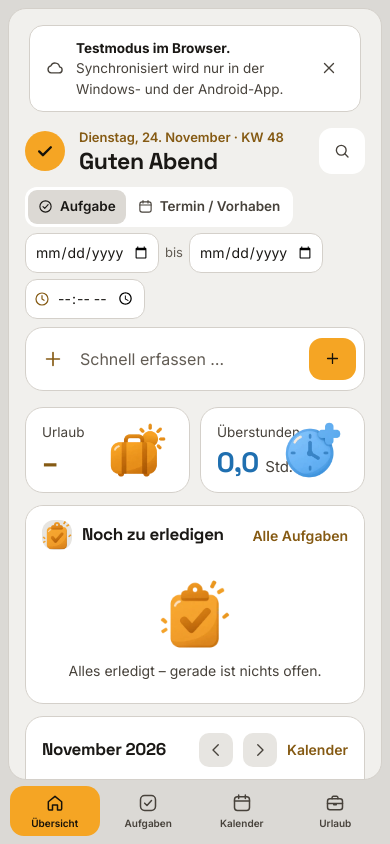
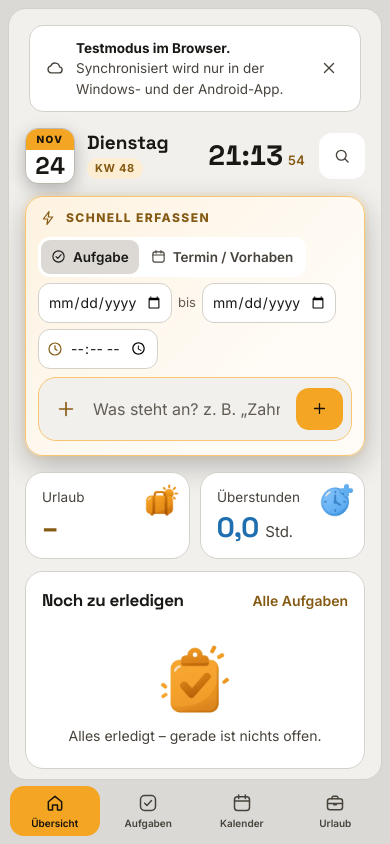
Before and after one commit to The0ba1d/Arbeitsplaner, a plain HTML site: page index.html in a window 390 px wide. Drawn offline with Linux system fonts and the light colour scheme.

Commit message:
Arbeitsplaner 1.15.0

```diff
--- a/index.html
+++ b/index.html
@@ -8,7 +8,7 @@
 <link rel="manifest" href="manifest.webmanifest">
 <link rel="icon" type="image/png" href="icon-256.png">
 <link rel="apple-touch-icon" href="icon-256.png">
-<script>window.AP_WEB = {version: "1.14.0"};</script>
+<script>window.AP_WEB = {version: "1.15.0"};</script>
 <title>Arbeitsplaner</title>
 <style>
 @font-face{font-family:"Inter";src:url("fonts/inter.woff2") format("woff2");font-weight:100 900;font-display:swap}
@@ -608,6 +608,24 @@ body.detail-big .d-head{padding:16px 18px 14px 28px}
 .hm-head .ttl{flex:1 1 300px;min-width:0}
 .hm-logo,.hm-search{display:none!important}
 .hm-date{font-size:15px;font-weight:600;color:var(--accent-text)}
+.hm-when{display:flex;align-items:center;gap:18px}
+.hm-cal{width:66px;height:72px;flex:none;display:flex;flex-direction:column;overflow:hidden;border-radius:16px;background:var(--card);border:1px solid var(--line-2);box-shadow:0 6px 18px rgba(0,0,0,.25)}
+.hm-cal span{padding:5px 0 4px;text-align:center;font-size:11.5px;font-weight:800;letter-spacing:.14em;background:var(--accent);color:var(--on-accent)}
+.hm-cal b{flex:1;display:grid;place-items:center;font-family:var(--font-head);font-size:32px;font-weight:700;line-height:1;font-variant-numeric:tabular-nums}
+.hm-dt{display:flex;flex-direction:column;align-items:flex-start;gap:2px;min-width:0}
+.hm-dt b{font-family:var(--font-head);font-size:28px;font-weight:700;line-height:1.1}
+.hm-dt span{font-size:15px;color:var(--fg-2);white-space:nowrap}
+.hm-kw{margin-top:5px;font-style:normal;font-size:12px;font-weight:700;letter-spacing:.06em;padding:3px 10px;border-radius:999px;background:var(--accent-soft);color:var(--accent-text)}
+.hm-clock{display:flex;align-items:baseline;gap:5px;margin-left:6px;padding-left:22px;border-left:1px solid var(--line-2)}
+.hm-clock b{font-family:var(--font-head);font-size:46px;font-weight:700;line-height:1;letter-spacing:-.02em;font-variant-numeric:tabular-nums}
+.hm-clock small{width:2ch;font-size:17px;font-weight:600;color:var(--accent-text);font-variant-numeric:tabular-nums}
+.hm-qa{padding:14px 16px 16px;border-radius:22px;border:1px solid var(--accent-line);background:linear-gradient(135deg, color-mix(in srgb, var(--accent) 14%, var(--card)), color-mix(in srgb, var(--accent) 4%, var(--card)) 70%);box-shadow:0 0 0 4px color-mix(in srgb, var(--accent) 7%, transparent), 0 10px 30px rgba(0,0,0,.25)}
+.hm-qa-h{display:flex;align-items:baseline;flex-wrap:wrap;gap:4px 10px;margin:0 2px 10px}
+.hm-qa-h .i{width:16px;height:16px;color:var(--accent-text);align-self:center}
+.hm-qa-h b{font-size:12px;font-weight:800;letter-spacing:.12em;text-transform:uppercase;color:var(--accent-text)}
+.hm-qa-h small{font-size:12.5px;color:var(--fg-2)}
+.hm-qa .qa{background:var(--panel);border-color:var(--accent-line)}
+.hm-qa .qa:focus-within{border-color:var(--accent);box-shadow:0 0 0 3px color-mix(in srgb, var(--accent) 22%, transparent)}
 .hm-head h1{font-size:40px;font-weight:700;line-height:1.1;margin-top:4px}
 .hm-qa{flex:0 1 720px;min-width:0}
 .hm-qa .qa-opts{margin-bottom:8px}
@@ -1188,8 +1206,16 @@ body.is-dragging,body.is-dragging *{cursor:grabbing!important}
 @media (min-width:640px) and (max-width:899px){ .hm-bar{display:flex} }
 @media (max-width:639px){
   .tab-x{display:none} .tab-more{display:flex}
-  .hm-logo,.hm-search{display:grid!important}
+  .hm-search{display:grid!important}
   .hm-head{gap:12px 14px;margin-bottom:16px}
+  .hm-when{gap:12px}
+  .hm-cal{width:50px;height:56px;border-radius:13px} .hm-cal span{font-size:10px;padding:3px 0} .hm-cal b{font-size:24px}
+  .hm-dt b{font-size:19px} .hm-dt span{font-size:13px} .hm-kw{font-size:11px;padding:2px 8px;margin-top:3px}
+  .hm-clock{margin-left:auto;padding-left:12px} .hm-clock b{font-size:28px} .hm-clock small{font-size:13px}
+  .hm-qa{padding:12px 12px 14px;border-radius:18px} .hm-qa-h small{display:none}
+  .hm-dt span{display:none} .hm-clock{border-left:0}
+  .hm-stat{padding-right:16px} .hs-emb{width:34px;height:34px;top:10px;right:10px;transform:none}
+  .hm-card > header .emb.hd{display:none}
   .hm-head .ttl{flex:1 1 0}
   .hm-date{font-size:13px}
   .hm-head h1{font-size:23px;margin-top:2px}
@@ -1354,6 +1380,7 @@ window.DEFAULT_THEME = 'glut-bernstein';
   <symbol id="i-back" viewBox="0 0 24 24"><path d="M19 12H5M11 6l-6 6 6 6"/></symbol>
   <symbol id="i-expand" viewBox="0 0 24 24"><path d="M14 4h6v6M10 20H4v-6M20 4l-6.5 6.5M4 20l6.5-6.5"/></symbol>
   <symbol id="i-cake" viewBox="0 0 24 24"><path d="M4 21h16M5 21v-6.5A2.5 2.5 0 0 1 7.5 12h9a2.5 2.5 0 0 1 2.5 2.5V21M5 16.5c1.2.9 2.4.9 3.5 0s2.3-.9 3.5 0 2.3.9 3.5 0 2.3-.9 3.5 0M12 12V9M12 6.5c-.9-.7-.9-2 0-3 .9 1 .9 2.3 0 3Z"/></symbol>
+  <symbol id="i-bolt" viewBox="0 0 24 24"><path d="M13.5 2.5 5 13.5h6.5l-1 8 8.5-11h-6.5l1-8Z"/></symbol>
   <symbol id="i-panel" viewBox="0 0 24 24"><rect x="3" y="4" width="18" height="16" rx="2.5"/><path d="M14.5 4v16"/></symbol>
 </svg>
 
@@ -1372,7 +1399,7 @@ window.DEFAULT_THEME = 'glut-bernstein';
         <div class="home">
           <div class="hm-bar" id="hmBar"></div>
           <div class="hm-head"><span class="brand-logo hm-logo"><svg class="i" aria-hidden="true"><use href="#i-check"/></svg></span><div class="ttl" id="hmTitle"></div><button class="sq-btn hm-search" data-act="search-open" aria-label="Suchen"><svg class="i" aria-hidden="true"><use href="#i-search"/></svg></button>
-            <div class="hm-qa"><div class="qa-opts" id="qaOpts-home"></div><label class="qa" for="qa-home"><svg class="i" aria-hidden="true"><use href="#i-plus"/></svg><input id="qa-home" type="text" autocomplete="off" enterkeyhint="done" placeholder="Schnell erfassen …"><button class="btn primary" data-act="qa-home-add" type="button" aria-label="Hinzufügen"><svg class="i" aria-hidden="true"><use href="#i-plus"/></svg><span>Hinzufügen</span></button></label></div></div>
+            <div class="hm-qa"><div class="hm-qa-h"><svg class="i" aria-hidden="true"><use href="#i-bolt"/></svg><b>Schnell erfassen</b><small>Aufgabe oder Termin – Datum, Uhrzeit und @Kürzel versteht die Eingabe</small></div><div class="qa-opts" id="qaOpts-home"></div><label class="qa" for="qa-home"><svg class="i" aria-hidden="true"><use href="#i-plus"/></svg><input id="qa-home" type="text" autocomplete="off" enterkeyhint="done" placeholder="Was steht an? z. B. „Zahnarzt Freitag 9:00“"><button class="btn primary" data-act="qa-home-add" type="button" aria-label="Hinzufügen"><svg class="i" aria-hidden="true"><use href="#i-plus"/></svg><span>Hinzufügen</span></button></label></div></div>
           <div id="hmBody"></div>
         </div>
       </section>
@@ -2613,7 +2640,7 @@ function qaOptsClear(x) { for (const k of ['from', 'to', 'time']) { const i = do
 function qaSetType(v) {
   S.qaType = v === 'event' ? 'event' : 'task';
   $$('.qa-opts .qa-type button').forEach(b => b.setAttribute('aria-pressed', String(b.dataset.v === S.qaType)));
-  const h = $('#qa-home'); if (h) h.placeholder = S.qaType === 'event' ? 'Termin oder Vorhaben eintragen …' : 'Schnell erfassen …';
+  const h = $('#qa-home'); if (h) h.placeholder = S.qaType === 'event' ? 'Termin oder Vorhaben, z. B. „Lehrgang 08.02. – 21.02.“' : 'Was steht an? z. B. „Zahnarzt Freitag 9:00“';
 }
 function quickAdd(x) {
   const q = document.getElementById(x === 'home' ? 'qa-home' : 'qa-main'); if (!q) return;
@@ -2732,6 +2759,13 @@ function assignDialog(mode = 'all') {
 function personFilter(pid) { const p = personOf(pid); searchFor(p ? '@' + p.short : '@ohne'); }
 function searchFor(q) { const sf = $('#search'); if (sf) sf.value = q; S.search = q; if (S.view !== 'tasks') setView('tasks'); else render(); }
 const SYNC_SHORT = {connecting: 'gleicht ab', synced: 'synchron', offline: 'offline', setup: 'nicht eingerichtet', error: 'gestört'};
+// Live-Uhr in der Übersicht (nur der Text wird aktualisiert, nichts neu gezeichnet)
+function clockTick() {
+  const t = document.getElementById('hmTime'), sc = document.getElementById('hmSec'); if (!t) return;
+  const d = new Date(), hm = `${pad(d.getHours())}:${pad(d.getMinutes())}`, ss = pad(d.getSeconds());
+  if (t.textContent !== hm) t.textContent = hm; if (sc && sc.textContent !== ss) sc.textContent = ss;
+}
+setInterval(() => { if (S.view === 'home' && !document.hidden) clockTick(); }, 1000);
 function greeting() {
   const h = new Date().getHours(); const g = h < 5 ? 'Gute Nacht' : h < 11 ? 'Guten Morgen' : h < 18 ? 'Guten Tag' : 'Guten Abend';
   const n = String(appSet().name || '').trim(); return n ? `${g}, ${n}` : g;
@@ -2766,8 +2800,8 @@ function renderHome() {
   const now = new Date(), td = todayKey(), Y = now.getFullYear();
   const bar = `<span class="brand-logo">${ic('check')}</span><span class="brand">Arbeitsplaner</span><span class="sp"></span><button class="hm-sync" data-act="sync-settings"><span class="sdot ${S.sync}"></span>${esc(SYNC_SHORT[S.sync] || '')}</button><button class="sq-btn" data-act="search-open" aria-label="Suchen">${ic('search')}</button><button class="sq-btn" data-act="settings" aria-label="Einstellungen">${ic('gear')}</button>`;
   const b = $('#hmBar'); if (b.dataset.html !== bar) { b.innerHTML = bar; b.dataset.html = bar; }
-  const title = `<div class="hm-date">${WD[now.getDay()]}, ${now.getDate()}. ${MON[now.getMonth()]} · KW ${isoWeek(now)}</div><h1>${esc(greeting())}</h1>`;
-  const tl = $('#hmTitle'); if (tl.dataset.html !== title) { tl.innerHTML = title; tl.dataset.html = title; }
+  const title = `<div class="hm-when"><div class="hm-cal" aria-hidden="true"><span>${MONS[now.getMonth()].replace('.', '').toUpperCase()}</span><b>${now.getDate()}</b></div><div class="hm-dt"><b>${WD[now.getDay()]}</b><span>${now.getDate()}. ${MON[now.getMonth()]} ${now.getFullYear()}</span><em class="hm-kw">KW ${isoWeek(now)}</em></div><div class="hm-clock" aria-label="Uhrzeit"><b id="hmTime"></b><small id="hmSec"></small></div></div>`;
+  const tl = $('#hmTitle'); if (tl.dataset.html !== title) { tl.innerHTML = title; tl.dataset.html = title; clockTick(); }
   const el = $('#hmBody');
   if (!S.loaded) { const sk = '<div class="skel"></div><div class="skel"></div>'; if (el.dataset.html !== sk) { el.innerHTML = sk; el.dataset.html = sk; } return; }
 
@@ -2947,7 +2981,6 @@ async function settingsDialog() {
   openModal(`<div class="m-head"><h3>Einstellungen</h3><button class="icon-btn" data-m="no" aria-label="Schließen">${ic('x')}</button></div>
     <div class="m-body">
       <div class="fld-h"><span>Begrüßung</span><em>gilt auf allen Geräten</em></div>
-      <label class="set-num"><span>Dein Vorname</span><input id="set-name" type="text" maxlength="40" autocomplete="given-name" style="width:180px;text-align:left" value="${esc(as.name || '')}" placeholder="für „Guten Morgen, …“"></label>
       <div class="fld-h"><span>Farbthema</span><em>gilt auf allen Geräten</em></div>
       <div class="themes">${themeButtons()}</div>
       <div class="fld-h"><span>Darstellung</span><em>nur dieses Gerät</em></div>
--- a/version.json
+++ b/version.json
@@ -1,5 +1,5 @@
 {
-  "version": "1.14.0",
+  "version": "1.15.0",
   "date": "2026-11-24",
-  "notes": "Eigene Symbole: Urlaub, Überstunden, FvD, Kind-Konto, Sonderurlaub, Geburtstage und „Alles erledigt“."
+  "notes": "Übersicht: Datum mit Kalenderblatt, KW und Live-Uhr statt Begrüßung. „Schnell erfassen“ ist jetzt deutlich als Eingabefeld abgesetzt."
 }
```
